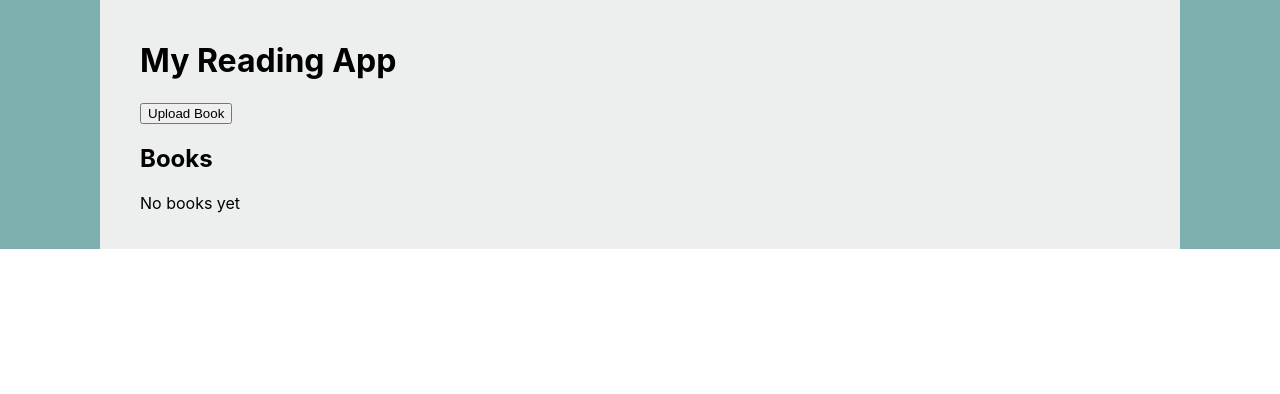
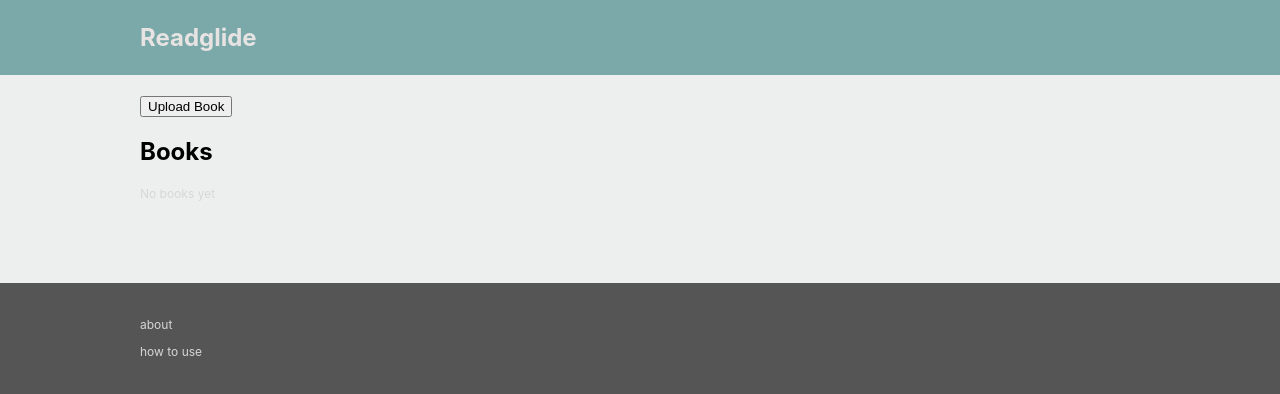
Before and after one commit to hauna245-maker/Readglide, a React (Create React App) app: page / in a window 1280 px wide. Shown: the top 394 px of the page. Built offline with nearby package versions, Linux system fonts and the light colour scheme.

Commit message:
Implemented ThreeDotMenu

```diff
--- a/src/App.js
+++ b/src/App.js
@@ -1,5 +1,7 @@
 import { useState, useEffect } from "react";
+import Header from "./components/Header/Header";
 import HomePage from "./pages/HomePage";
+import Footer from "./components/Footer/Footer";
 
 function App() {
   const [books, setBooks] = useState([]);
@@ -60,9 +62,12 @@ function App() {
   return (
     <div
       style={{
-        backgroundColor: "#7dafaf",
+        //backgroundColor: "#c5d4d2",
+        backgroundColor: "#edeeee",
       }}
     >
+      <Header/>
+
       <HomePage
         books={books}
         onUpload={addBook}
@@ -72,6 +77,8 @@ function App() {
         onUploadClick={() => setIsModalOpen(true)}
         onClose={() => setIsModalOpen(false)}
       />
+
+      <Footer/>
     </div>
   );
 }
--- a/src/components/BookList/BookLIst.js
+++ b/src/components/BookList/BookLIst.js
@@ -1,4 +1,3 @@
-import "../../style/common.css"
 import TreeDotMenu from "../TreeDotMenu/TreeDotMenu"
 
 function BookList({ books = [], collections, limit = null, compact }) {
--- /dev/null
+++ b/src/components/Footer/Footer.css
@@ -0,0 +1,18 @@
+.footer{
+    background-color: #555555;
+    min-height:600px;
+    margin-top: 50px;
+    padding-top: 20px;
+}
+
+.footerContent{
+    width: 1000px;
+    margin: auto auto;
+    /*background-color: #eaeaea;*/
+    padding: 2px 0;
+}
+
+p{
+    font-size: 12px;
+    color: rgb(215, 215, 215);
+}
--- /dev/null
+++ b/src/components/Footer/Footer.js
@@ -0,0 +1,14 @@
+import "./Footer.css";
+
+function Footer({}){
+    return(
+        <div className="footer">
+         <div className="footerContent">
+            <p>about</p>
+            <p>how to use</p>
+         </div>
+        </div>
+    );
+}
+
+export default Footer;
--- /dev/null
+++ b/src/components/Header/Header.css
@@ -0,0 +1,17 @@
+.header{
+    background-color: rgb(123, 169, 169);
+    padding: 5px 0;
+}
+
+.headerContent{
+    width: 1000px;
+    margin: auto auto;
+    /*background-color: #eaeaea;*/
+    padding: 2px 0;
+}
+
+h1{
+    font-size: 24px;
+    color: #e7e3e3;
+    /*background-color: skyblue;*/
+}
--- a/src/components/Header/header.js
+++ b/src/components/Header/header.js
@@ -0,0 +1,13 @@
+import "./Header.css";
+
+function Header({}){
+    return(
+        <div className="header">
+         <div className="headerContent">
+            <h1>Readglide</h1>
+         </div>
+        </div>
+    );
+}
+
+export default Header;
--- /dev/null
+++ b/src/components/TreeDotMenu/TreeDotMenu.css
@@ -0,0 +1,50 @@
+.menuButton {
+  border: none;
+  height: 20px;
+  width: 20px;
+  border-radius: 15px;
+  background: transparent;
+  cursor: pointer;
+}
+
+.menuButton:hover {
+  background-color: lightgray;
+}
+
+
+.menuContainer {
+  position: relative;
+  display: inline-block;
+}
+
+.menuPopup {
+  position: absolute;
+  top:  100%;
+  right: 0;
+
+  background-color: rgb(61, 61, 61);
+  border: 1px solid gray;
+  border-radius: 5px;
+
+  padding: 8px 0;
+
+  display: flex;
+  flex-direction: column;
+
+  gap: 3px;
+
+  z-index: 100;
+}
+
+
+.optionButton{
+  color: rgb(218, 218, 218);
+  border: none;
+  padding: 4px 18px;
+  text-align: center;
+  background: transparent;
+}
+
+.optionButton:hover{
+  background-color: #6d6d6d;
+}
--- a/src/components/TreeDotMenu/TreeDotMenu.js
+++ b/src/components/TreeDotMenu/TreeDotMenu.js
@@ -1,4 +1,5 @@
 import { useState } from "react";
+import "./TreeDotMenu.css";
 
 function TreeDotMenu({type, book}) {
   const [isOpen, setIsOpen] = useState(false);
@@ -13,15 +14,17 @@ function TreeDotMenu({type, book}) {
   }
 
   return (
-    <div>
+    <div className="menuContainer">
       <button onClick={() => setIsOpen(!isOpen)} className="menuButton">
         ⋮
       </button>
 
       {isOpen&&(
-        options.map((option) => (
-        <button key={option}>{option}</button>
-        ))
+        <div className="menuPopup">
+          {options.map((option) => (
+          <button key={option} className="optionButton">{option}</button>
+        ))}
+        </div>
       )}
 
     </div>
--- a/src/pages/HomePage.js
+++ b/src/pages/HomePage.js
@@ -17,10 +17,10 @@ function HomePage({
         width: "1000px",
         padding: "20px 40px",
         margin: "0 auto",
+        marginTop: "0",
         backgroundColor: "#edeeee",
       }}
     >
-      <h1>My Reading App</h1>
 
       <UploadButton onClick={onUploadClick}/>
 
--- a/src/style/common.css
+++ /dev/null
@@ -1,11 +0,0 @@
-.menuButton {
-  border: none;
-  width: 20px;
-  border-radius: 15px;
-  background: transparent;
-  cursor: pointer;
-}
-
-.menuButton:hover {
-  background-color: lightgray;
-}
```
